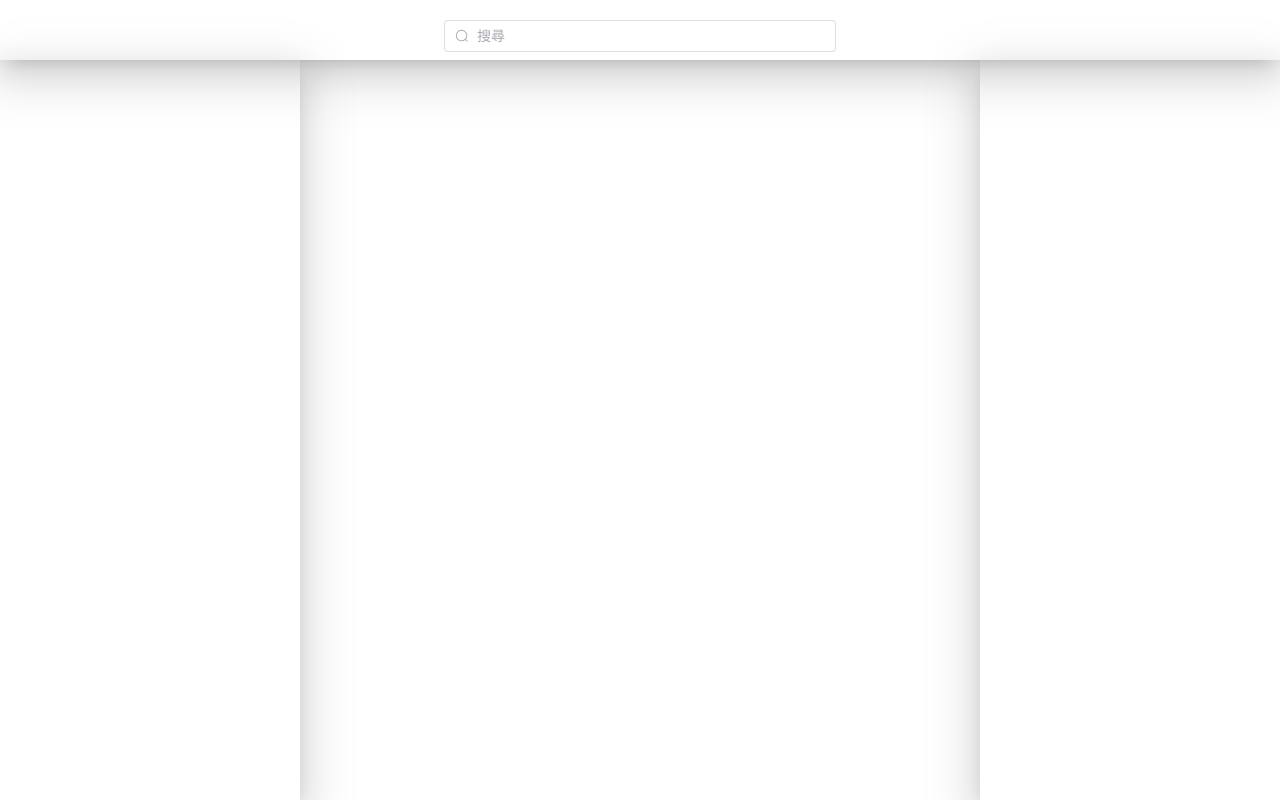
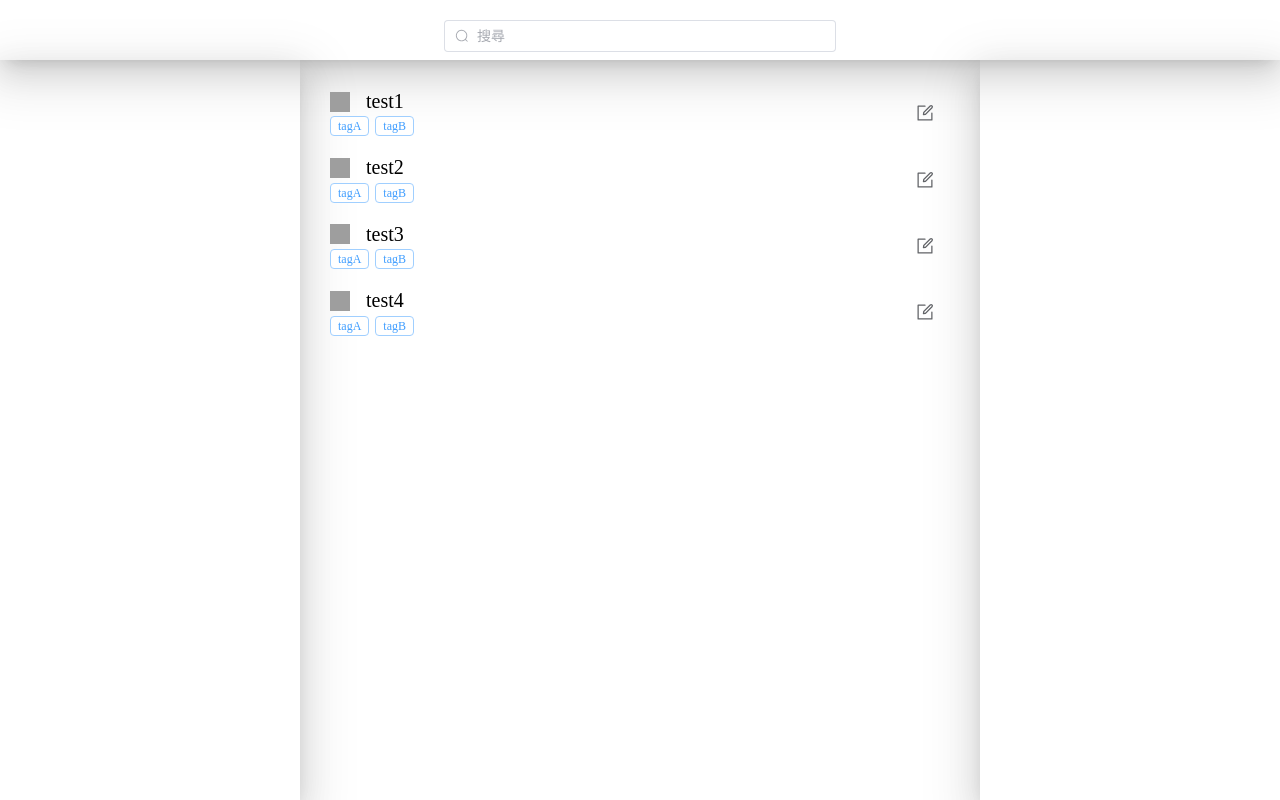
Before and after one commit to gileslin1213/myExtension, a Vue app: page / in a window 1280 px wide. Built offline with nearby package versions, Linux system fonts and the light colour scheme; grey boxes are pictures that could not be loaded; the HTML template or start-up script is replaced by a standard one.

Commit message:
create data list,bind edit button,handle drop event create edit Form(still not connect db)

```diff
--- a/src/App.vue
+++ b/src/App.vue
@@ -1,5 +1,6 @@
 <script setup>
 import { Search } from '@element-plus/icons-vue'
+import MyMain from './components/myMain.vue';
 
 </script>
 
@@ -15,6 +16,7 @@ import { Search } from '@element-plus/icons-vue'
         <section class="menu">
         </section>
         <el-main>
+          <MyMain></MyMain>
         </el-main>
         <el-aside>
         </el-aside>
--- /dev/null
+++ b/src/components/editForm.vue
@@ -0,0 +1,72 @@
+<script setup>
+const props = defineProps({
+  modelValue: [null, String],
+  formData: Object
+})
+const emit = defineEmits(['update:modelValue'])
+const defaultForm = {
+  folder: "",
+  tags: [],
+  title: "",
+  favIconUrl: "",
+  description: "",
+  checked: false,
+  url: ""
+}
+const options = reactive(['1', '2', '3'])
+const form = computed(() => {
+  const obj = new Object;
+  for (const key of Object.keys(defaultForm)) {
+    obj[key] = props.formData[key] ? props.formData[key] : defaultForm[key]
+  }
+  return reactive(obj)
+})
+
+</script>
+
+<template>
+  <el-dialog :model-value="Boolean(modelValue)" @close="emit('update:modelValue', null)" title="新增" width="50%">
+    <el-form label-width="120px">
+      <el-form-item label="標題">
+        <img :src="form.favIconUrl ? form.favIconUrl : 'favicon.ico'">
+        <el-input v-model="form.title" />
+      </el-form-item>
+      <el-form-item label="連結">
+        <el-input v-model="form.url" />
+      </el-form-item>
+      <el-form-item label="已讀">
+        <el-switch v-model="form.checked" />
+      </el-form-item>
+      <el-form-item label="標籤">
+        <el-select v-model="form.tags" multiple filterable allow-create default-first-option>
+          <el-option v-for="item in options" :key="item" :label="item" :value="item" />
+        </el-select>
+      </el-form-item>
+      <el-form-item label="描述">
+        <el-input v-model="form.description" :rows="2" type="textarea" />
+      </el-form-item>
+    </el-form>
+    <template #footer>
+      <span class="dialog-footer">
+        <el-button @click="emit('update:modelValue', null)">取消</el-button>
+        <el-button type="primary" @click="">新增</el-button>
+      </span>
+    </template>
+  </el-dialog>
+</template>
+
+<style scoped>
+.el-select {
+  width: 100%;
+}
+
+img {
+  margin-bottom: .8em;
+  width: 1em;
+  height: 1em;
+}
+
+.el-tag {
+  margin-right: .5em;
+}
+</style>
--- /dev/null
+++ b/src/components/myMain.vue
@@ -0,0 +1,107 @@
+<script setup>
+import { Edit } from '@element-plus/icons-vue'
+const data = [
+  {
+    folder: "aa",
+    tags: ["tagA", "tagB"],
+    title: "test1",
+    favIconUrl: "https://element-plus.org/images/element-plus-logo-small.svg",
+    description: "this is some text",
+    checked: true
+  },
+  {
+    folder: "aa",
+    tags: ["tagA", "tagB"],
+    title: "test2",
+    favIconUrl: "https://element-plus.org/images/element-plus-logo-small.svg",
+    description: "this is some text",
+    checked: true
+  }, {
+    folder: "aa",
+    tags: ["tagA", "tagB"],
+    title: "test3",
+    favIconUrl: "https://element-plus.org/images/element-plus-logo-small.svg",
+    description: "this is some text",
+    checked: true
+  },
+  {
+    folder: "aa",
+    tags: ["tagA", "tagB"],
+    title: "test4",
+    favIconUrl: "https://element-plus.org/images/element-plus-logo-small.svg",
+    description: "this is some text",
+    checked: true
+  }
+]
+let editData = reactive({ type: null, tab: null })
+const onDrop = (evt) => {
+  const savaTab = evt.dataTransfer.getData('tab')
+  editData.tab= JSON.parse(savaTab);
+  editData.type = 'create'
+}
+</script>
+
+<template>
+  <!-- <el-empty description="沒有資料" /> -->
+  <ul @drop="onDrop" @dragover.prevent @dragenter.prevent>
+    <li v-for="el in data">
+      <el-tooltip effect="dark" :content="el.description" placement="top-start">
+        <div style="flex-grow:1">
+          <div style="display:flex;align-items:center">
+            <img :src="el.favIconUrl ? el.favIconUrl : 'favicon.ico'">
+            <span>{{ el.title }}</span>
+          </div>
+          <div>
+            <el-tag v-for="item in el.tags" effect="plain" size="small">
+              {{ item }}
+            </el-tag>
+          </div>
+        </div>
+      </el-tooltip>
+      <el-button @click="editData.type = 'edit';editData.tab = el; " :icon="Edit" text></el-button>
+    </li>
+  </ul>
+
+  <editForm v-model="editData.type" :form-data="editData.tab"></editForm>
+</template>
+
+<style scoped>
+ul {
+  padding: 0;
+  margin: 0;
+  list-style: none;
+  font-size: 1.25rem;
+  height: 100%;
+}
+
+li {
+  padding: .5em;
+  border-radius: .25em;
+  display: flex;
+  align-items: center;
+}
+
+li:hover {
+  background: #000;
+}
+
+img {
+  margin-right: .8em;
+  width: 1em;
+  height: 1em;
+}
+
+span {
+  white-space: nowrap;
+  text-overflow: ellipsis;
+  overflow: hidden;
+}
+
+button {
+  font-size: inherit;
+}
+
+.el-tag {
+  margin-right: .5em;
+}
+</style>
```
